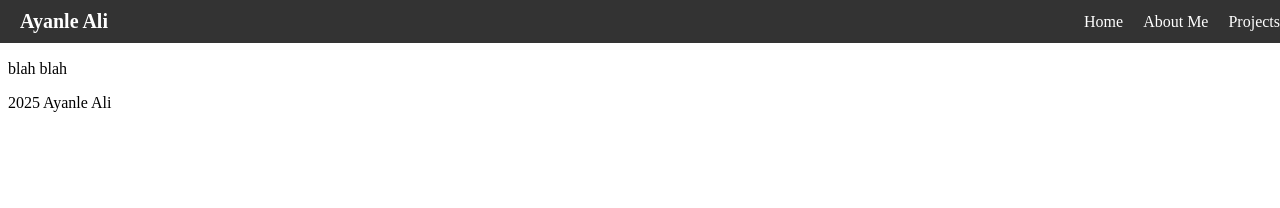
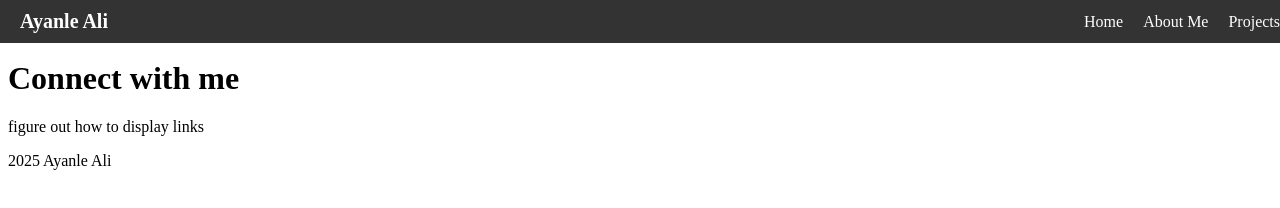
Before and after one commit to Ayanle5/portfolio, a plain HTML site: page connect.html in a window 1280 px wide. Drawn offline with Linux system fonts and the light colour scheme.

Commit message:
auto-generate commit message

```diff
--- a/connect.html
+++ b/connect.html
@@ -19,7 +19,8 @@
         </nav>
     </header>
     <main>
-        <p>blah blah</p>
+        <h1>Connect with me</h1>
+        <p>figure out how to display links</p>
     </main>
     <footer>
         <p>2025 Ayanle Ali</p>
```
Also changed, not shown: about.html (+1 -1 lines), projects.html (+1 -0 lines), stuff/a.png (renamed from a.png).
